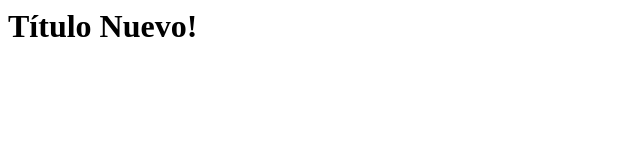
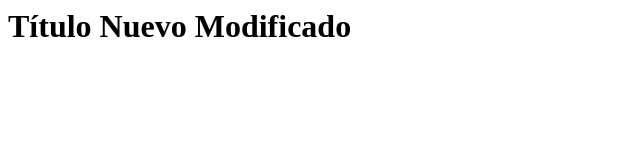
Before and after one commit to juamparuben/CursoGit-inicio, a plain HTML site: page index.html in a window 1280 px wide. Shown: the whole page, without its empty margins (0-640 px from the left). Drawn offline with Linux system fonts and the light colour scheme.

Commit message:
se modifica el titulo nuevamente

```diff
--- a/index.html
+++ b/index.html
@@ -3,7 +3,7 @@
 <head><title>Demo Git</title></head>
 
 <body>
-<h1>Título Nuevo!</h1>
+<h1>Título Nuevo Modificado</h1>
 </body>
 
 </html>
```
